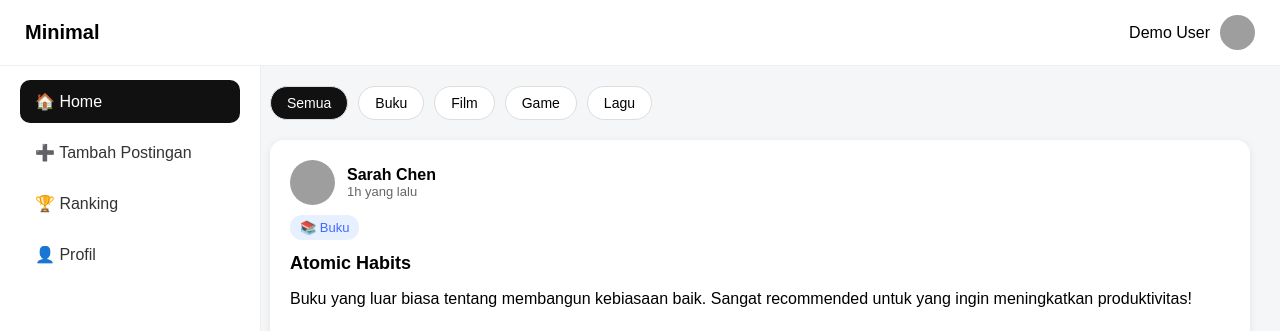
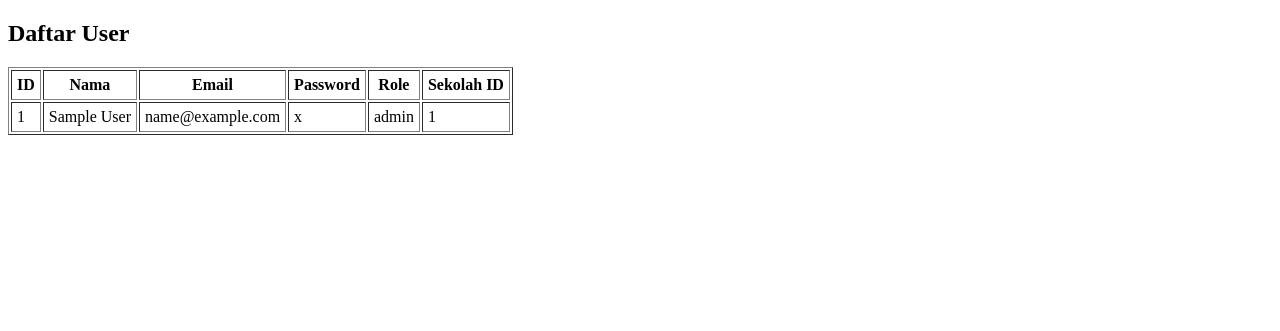
Before and after one commit to Vazz-B/paw-uas, a PHP site: page /index.php?page=user in a window 1280 px wide. Shown: the top 331 px of the page. After the commit the page ends 135 px from the top, so only its background shows below. Run offline with PHP 8.4, Linux system fonts and the light colour scheme; tables that the repository leaves empty or names only in its code hold one stand-in row (values such as "Sample post"); grey boxes are pictures that could not be loaded.

Commit message:
perubahan

```diff
--- a/controller/controller.php
+++ b/controller/controller.php
@@ -1,39 +1,6 @@
 <?php
-require_once "./Model/user.php";
+require_once __DIR__ . '/../model/user.php';
 
-$action = $_GET['action'] ?? 'list';
+$users = getAllUser();
 
-// Tampilkan daftar user
-if ($action == 'list') {
-    $data = getAll();
-    include "./View/list.php";
-}
-
-// Form tambah
-else if ($action == 'add') {
-    include "./View/form.php";
-}
-
-// Simpan data baru
-else if ($action == 'store') {
-    insertData($_POST['nama'], $_POST['email'], $_POST['password'], $_POST['role'], $_POST['sekolah_id']);
-    header("Location: ./index.php");
-}
-
-// Form edit
-else if ($action == 'edit') {
-    $row = getById($_GET['user_id']);
-    include "./view/form.php";
-}
-
-// Update
-else if ($action == 'update') {
-    updateData($_POST['user_id'], $_POST['nama'], $_POST['email'], $_POST['password'], $_POST['role'], $_POST['sekolah_id']);
-    header("Location: index.php");
-}
-
-// Hapus
-else if ($action == 'delete') {
-    deleteData($_GET['user_id']);
-    header("Location: ./index.php");
-}
+require_once __DIR__ . '/../view/user.php';
--- a/index.php
+++ b/index.php
@@ -1,221 +1,5 @@
-<!DOCTYPE html>
-<html lang="en">
-<head>
-<meta charset="UTF-8">
-<meta name="viewport" content="width=device-width, initial-scale=1.0">
-<title>Minimal Dashboard</title>
-
-<style>
-    body{
-        margin:0;
-        font-family: Poppins, sans-serif;
-        background:#f5f6f8;
-    }
-
-    /* TOP NAV */
-    .topbar{
-        background:white;
-        padding:15px 25px;
-        display:flex;
-        justify-content:space-between;
-        align-items:center;
-        border-bottom:1px solid #eee;
-        position:sticky;
-        top:0;
-        z-index:10;
-    }
-
-    .topbar .title{
-        font-size:20px;
-        font-weight:600;
-    }
-
-    .topbar .user{
-        display:flex;
-        align-items:center;
-        gap:10px;
-        font-weight:500;
-    }
-
-    .topbar .user img{
-        width:35px;
-        height:35px;
-        border-radius:50%;
-    }
-
-    /* SIDEBAR */
-    .sidebar{
-        width:220px;
-        background:white;
-        height:100vh;
-        padding:20px;
-        position:fixed;
-        top:60px;
-        left:0;
-        border-right:1px solid #eee;
-    }
-
-    .menu-item{
-        padding:12px 15px;
-        border-radius:10px;
-        margin-bottom:8px;
-        cursor:pointer;
-        display:flex;
-        align-items:center;
-        gap:10px;
-        color:#333;
-        transition:0.2s;
-    }
-
-    .menu-item:hover,
-    .menu-item.active{
-        background:#111;
-        color:white;
-    }
-
-    .menu-item i{
-        font-size:18px;
-    }
-
-    /* MAIN AREA */
-    .main{
-        margin-left:240px;
-        padding:20px 30px;
-    }
-
-    /* FILTER BAR */
-    .filters{
-        display:flex;
-        gap:10px;
-        margin-bottom:20px;
-    }
-
-    .filter-btn{
-        padding:8px 16px;
-        background:white;
-        border-radius:20px;
-        cursor:pointer;
-        border:1px solid #ddd;
-        font-size:14px;
-        transition:0.2s;
-    }
-
-    .filter-btn:hover,
-    .filter-btn.active{
-        background:#111;
-        color:white;
-    }
-
-    /* POST CARD */
-    .post-card{
-        background:white;
-        padding:20px;
-        border-radius:14px;
-        margin-bottom:20px;
-        box-shadow:0 2px 8px rgba(0,0,0,0.08);
-    }
-
-    .post-header{
-        display:flex;
-        align-items:center;
-        gap:12px;
-        margin-bottom:10px;
-    }
-
-    .post-header img{
-        width:45px;
-        height:45px;
-        border-radius:50%;
-    }
-
-    .post-header .name{
-        font-weight:600;
-    }
-
-    .post-header .time{
-        font-size:13px;
-        color:#666;
-    }
-
-    .tag{
-        display:inline-block;
-        background:#e7f0ff;
-        color:#4467ff;
-        padding:5px 10px;
-        border-radius:12px;
-        font-size:13px;
-        margin-bottom:8px;
-    }
-
-    .post-title{
-        font-weight:600;
-        font-size:18px;
-        margin:5px 0;
-    }
-
-    .post-image{
-        margin-top:10px;
-        width:100%;
-        border-radius:12px;
-    }
-
-</style>
-</head>
-<body>
-
-<!-- TOP BAR -->
-<div class="topbar">
-    <div class="title">Minimal</div>
-    <div class="user">
-        Demo User
-        <img src="https://i.pravatar.cc/100" alt="">
-    </div>
-</div>
-
-<!-- SIDEBAR -->
-<div class="sidebar">
-    <div class="menu-item active">🏠 Home</div>
-    <div class="menu-item">➕ Tambah Postingan</div>
-    <div class="menu-item">🏆 Ranking</div>
-    <div class="menu-item">👤 Profil</div>
-</div>
-
-<!-- MAIN CONTENT -->
-<div class="main">
-
-    <!-- FILTERS -->
-    <div class="filters">
-        <div class="filter-btn active">Semua</div>
-        <div class="filter-btn">Buku</div>
-        <div class="filter-btn">Film</div>
-        <div class="filter-btn">Game</div>
-        <div class="filter-btn">Lagu</div>
-    </div>
-
-    <!-- POST -->
-    <div class="post-card">
-        <div class="post-header">
-            <img src="https://i.pravatar.cc/150?img=12">
-            <div>
-                <div class="name">Sarah Chen</div>
-                <div class="time">1h yang lalu</div>
-            </div>
-        </div>
-
-        <div class="tag">📚 Buku</div>
-        <div class="post-title">Atomic Habits</div>
-
-        <p>
-            Buku yang luar biasa tentang membangun kebiasaan baik.
-            Sangat recommended untuk yang ingin meningkatkan produktivitas!
-        </p>
-
-        <img class="post-image"
-             src="https://images.pexels.com/photos/590493/pexels-photo-590493.jpeg"
-             alt="">
-    </div>
-
-</div>
-
-</body>
-</html>
+<?php
+if (isset($_GET['page']) && $_GET['page'] == 'user') {
+    require_once __DIR__ . '/controller/controller.php';
+}
+?>
--- a/model/user.php
+++ b/model/user.php
@@ -1,39 +1,41 @@
 <?php
-require_once "./koneksi.php";
+require_once __DIR__ . '/../koneksi.php';
 
-function getAll() {
+function getAllUser() {
     global $conn;
-    return mysqli_query($conn, "SELECT * FROM user ORDER BY user_id DESC");
+    $query = mysqli_query($conn, "SELECT * FROM user");
+    return $query;
 }
 
-function getById($id) {
-    global $conn;
-    $q = mysqli_query($conn, "SELECT * FROM user WHERE user_id = $id");
-    return mysqli_fetch_assoc($q);
-}
+// function getById($id) {
+//     global $conn;
+//     $q = mysqli_query($conn, "SELECT * FROM user WHERE user_id = $id");
+//     return mysqli_fetch_assoc($q);
+// }
 
-function insertData($nama, $email, $password, $role, $sekolah_id) {
-    global $conn;
-    return mysqli_query($conn, "
-        INSERT INTO user(nama, email, password, role, sekolah_id)
-        VALUES('$nama', '$email', '$password', '$role', '$sekolah_id')
-    ");
-}
+// function insertData($nama, $email, $password, $role, $sekolah_id) {
+//     global $conn;
+//     return mysqli_query($conn, "
+//         INSERT INTO user(nama, email, password, role, sekolah_id)
+//         VALUES('$nama', '$email', '$password', '$role', '$sekolah_id')
+//     ");
+// }
 
-function updateData($id, $nama, $email, $password, $role, $sekolah_id) {
-    global $conn;
-    return mysqli_query($conn, "
-        UPDATE user SET
-            nama='$nama',
-            email='$email',
-            password='$password',
-            role='$role',
-            sekolah_id='$sekolah_id'
-        WHERE user_id=$id
-    ");
-}
+// function updateData($id, $nama, $email, $password, $role, $sekolah_id) {
+//     global $conn;
+//     return mysqli_query($conn, "
+//         UPDATE user SET
+//             nama='$nama',
+//             email='$email',
+//             password='$password',
+//             role='$role',
+//             sekolah_id='$sekolah_id'
+//         WHERE user_id=$id
+//     ");
+// }
 
-function deleteData($id) {
-    global $conn;
-    return mysqli_query($conn, "DELETE FROM user WHERE user_id = $id");
-}
+// function deleteData($id) {
+//     global $conn;
+//     return mysqli_query($conn, "DELETE FROM user WHERE user_id = $id");
+// }
+?>
--- /dev/null
+++ b/view/user.php
@@ -0,0 +1,32 @@
+<!DOCTYPE html>
+<html>
+<head>
+    <title>Data User</title>
+</head>
+<body>
+<h2>Daftar User</h2>
+
+<table border="1" cellpadding="5">
+    <tr>
+        <th>ID</th>
+        <th>Nama</th>
+        <th>Email</th>
+        <th>Password</th>
+        <th>Role</th>
+        <th>Sekolah ID</th>
+    </tr>
+
+    <?php while($row = mysqli_fetch_assoc($users)): ?>
+    <tr>
+        <td><?= $row['user_id'] ?></td>
+        <td><?= $row['nama'] ?></td>
+        <td><?= $row['email'] ?></td>
+        <td><?= $row['password'] ?></td>
+        <td><?= $row['role'] ?></td>
+        <td><?= $row['sekolah_id'] ?></td>
+    </tr>
+    <?php endwhile; ?>
+</table>
+
+</body>
+</html>
```
Also changed, not shown: ppp.php (added, +221 -0 lines), view/list.php (deleted, +0 -42 lines).
